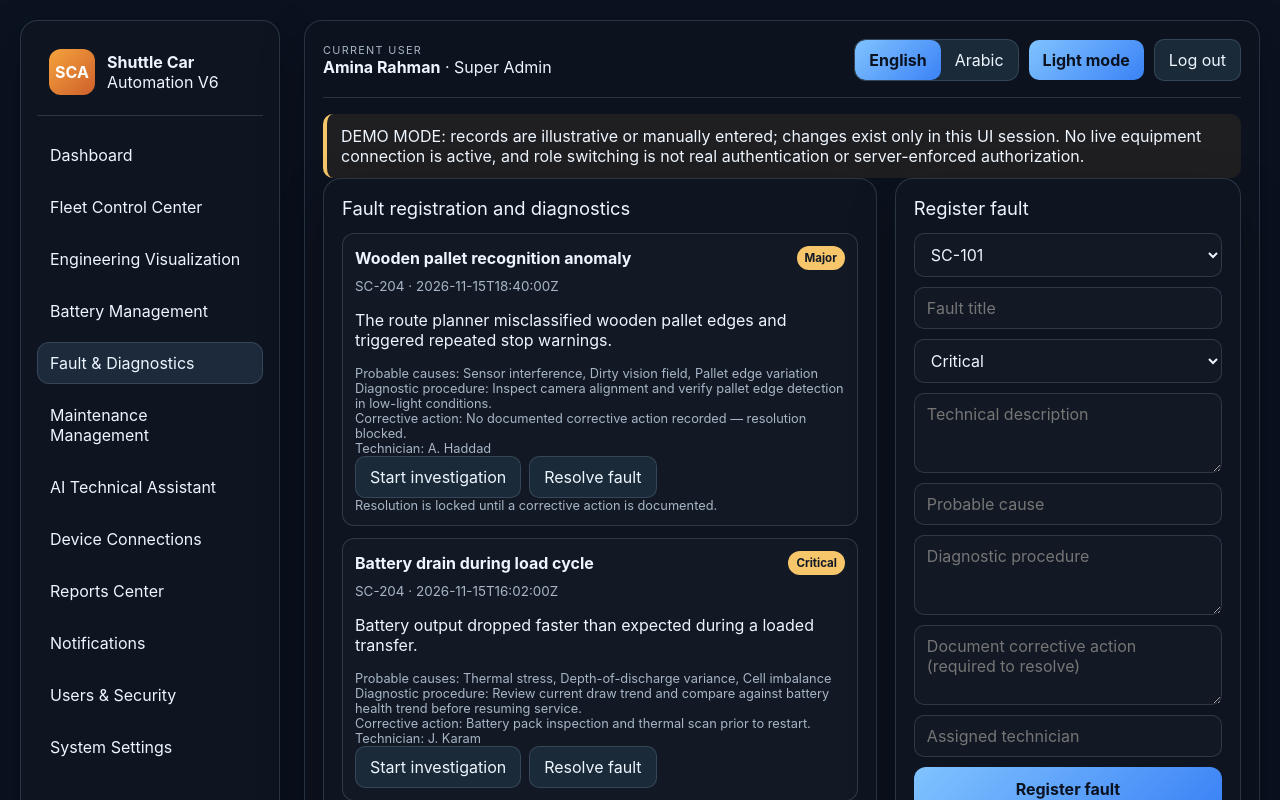
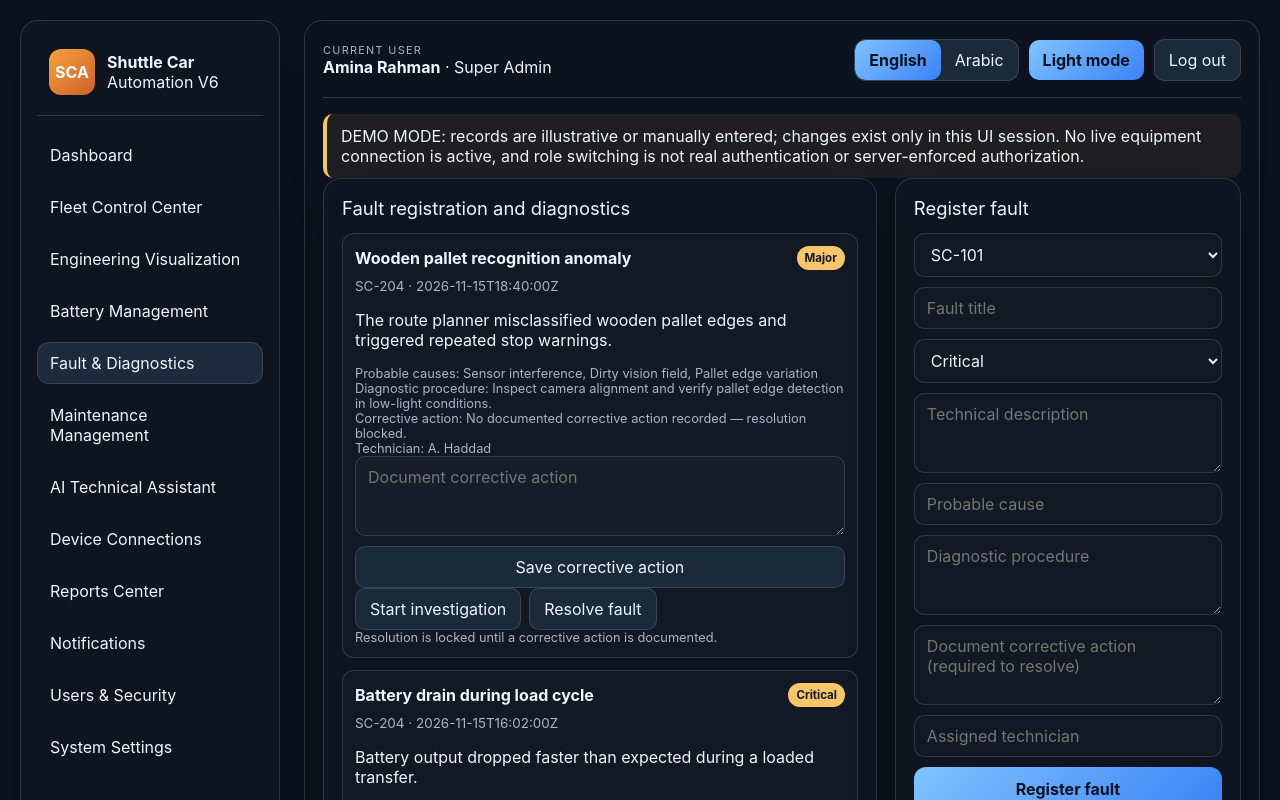
Before and after one commit to som3a83/shuttle-car-automation, a React (Vite) app: page / in a window 1280 px wide. Both pictures are taken after a click on the button "Fault & Diagnostics". Shown: the top 800 px of the page. Built offline with nearby package versions, Linux system fonts and the light colour scheme.

Commit message:
feat: record corrective actions before fault closure

```diff
--- a/src/App.tsx
+++ b/src/App.tsx
@@ -246,6 +246,15 @@ function App() {
     }));
   };
 
+  const recordCorrectiveAction = (event: React.FormEvent<HTMLFormElement>, id: string) => {
+    event.preventDefault();
+    const formData = new FormData(event.currentTarget);
+    const correctiveAction = String(formData.get('correctiveAction') || '').trim();
+    if (!correctiveAction) return;
+    setFaults((prev) => prev.map((item) => item.id === id ? { ...item, correctiveAction } : item));
+    event.currentTarget.reset();
+  };
+
   const updateMaintenanceStatus = (id: string, status: MaintenanceJob['status']) => {
     setMaintenanceJobs((prev) => prev.map((item) => (item.id === id ? { ...item, status } : item)));
   };
@@ -304,7 +313,7 @@ function App() {
       shuttleId,
       title,
       severity: severity as Fault['severity'],
-      status: correctiveAction ? 'Resolved' : 'Open',
+      status: 'Open',
       timestamp: new Date().toISOString(),
       description,
       probableCauses,
@@ -741,6 +750,13 @@ function App() {
                     <div className="small-text">Diagnostic procedure: {fault.diagnosticProcedure}</div>
                     <div className="small-text">Corrective action: {fault.correctiveAction || 'No documented corrective action recorded — resolution blocked.'}</div>
                     <div className="small-text">Technician: {fault.assignedTechnician}</div>
+                    {!fault.correctiveAction?.trim() && (
+                      <form className="stack-form" onSubmit={(event) => recordCorrectiveAction(event, fault.id)}>
+                        <textarea name="correctiveAction" placeholder="Document corrective action" required />
+                        <button type="submit" className="ghost-button">Save corrective action</button>
+                      </form>
+                    )}
+                    {fault.correctiveAction?.trim() && <div className="small-text">Recorded corrective action: {fault.correctiveAction}</div>}
                     <div className="filter-row">
                       <button type="button" className="ghost-button" disabled={fault.status === 'Investigating' || fault.status === 'Resolved'} onClick={() => updateFaultStatus(fault.id, 'Investigating')}>Start investigation</button>
                       <button type="button" className="ghost-button" disabled={fault.status === 'Resolved' || !fault.correctiveAction?.trim()} title={!fault.correctiveAction?.trim() ? 'Record corrective action before resolving this fault' : 'Resolve fault'} onClick={() => updateFaultStatus(fault.id, 'Resolved')}>Resolve fault</button>
```
